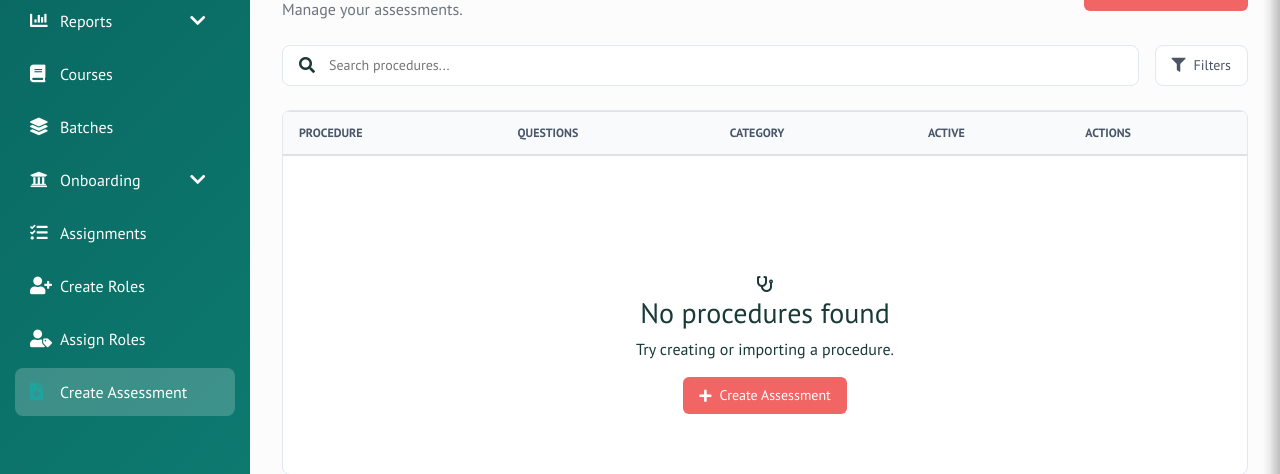
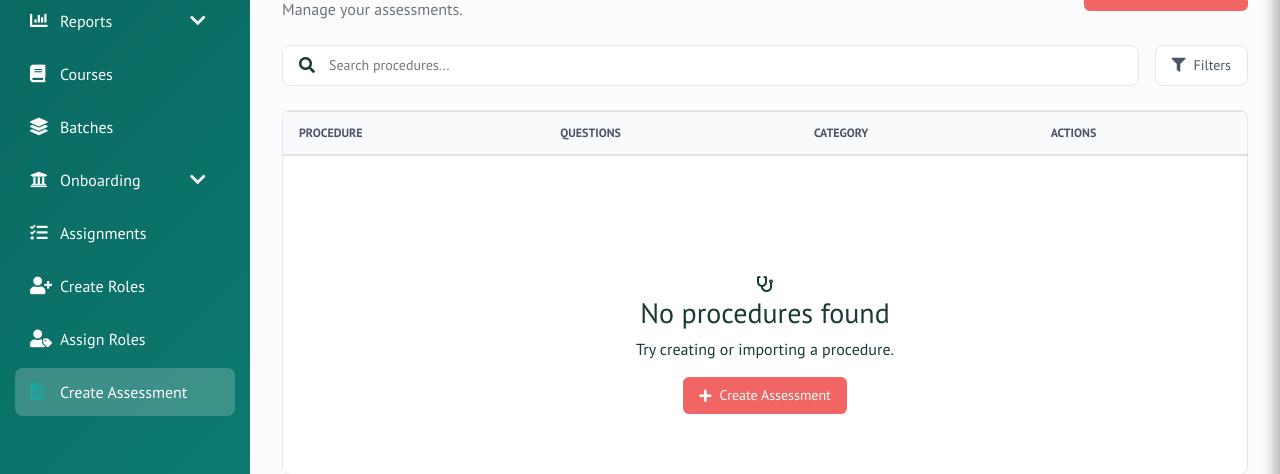
Before and after one commit to nayan-astrico/Ebek, a Django app: page /create_assessment/ in a window 1280 px wide. Shown: the part 68-542 px from the top of the page. Run offline with Django 3.2, Linux system fonts and the light colour scheme; the visitor is signed in with stand-in values (Sample User, id 1); data comes from the database, SQL or seed files in the repository; data that the repository does not hold is empty; some libraries are stand-ins or nearby versions.

Commit message:
Update create_assessment.html

```diff
--- a/assessments/templates/assessments/create_assessment.html
+++ b/assessments/templates/assessments/create_assessment.html
@@ -50,7 +50,7 @@
                     <th>Procedure</th>
                     <th>Questions</th>
                     <th>Category</th>
-                    <th>Active</th>
+
                     <th>Actions</th>
                 </tr>
             </thead>
@@ -1371,12 +1371,6 @@ function renderProcedureRow(proc) {
         <td>${proc.questions}</td>
         <td>${proc.category}</td>
         <td>
-            <label class="switch">
-                <input type="checkbox" ${proc.active ? 'checked' : ''} onchange="toggleActive('${proc.id}', this)">
-                <span class="slider round"></span>
-            </label>
-        </td>
-        <td>
             <div class="actions">
                 <button class="btn-icon" onclick="event.stopPropagation(); editProcedure('${proc.id}')" title="Edit">
                     <i class="fas fa-edit"></i>
```
